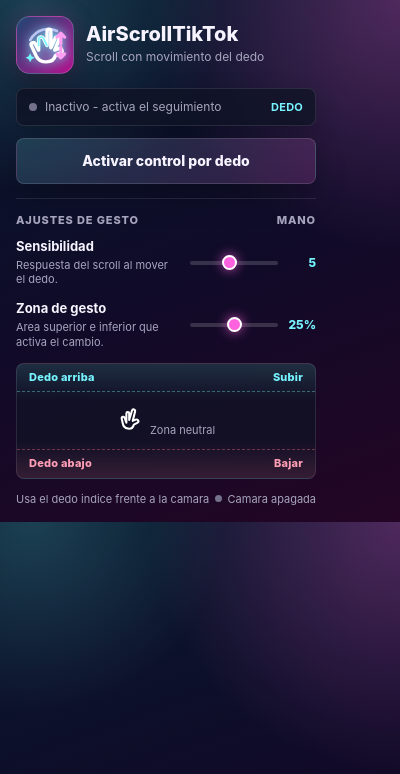
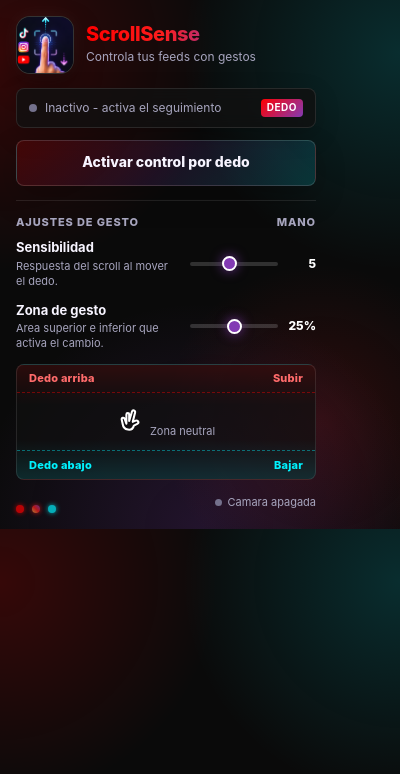
Before and after one commit to FabianH4ck/ExtensionScrollAlAire, a browser extension: page popup.html in a window 400 px wide. Drawn offline with Linux system fonts and the light colour scheme.

Commit message:
Cambio de nombre, interfaz de usuario e icono

```diff
--- a/content.js
+++ b/content.js
@@ -1,5 +1,5 @@
 /**
- * AirScrollTikTok - Content Script (isolated world)
+ * ScrollSense - Content Script (isolated world)
  * Injects mediapipe + injected.js into the PAGE context,
  * then communicates with injected.js via postMessage.
  */
@@ -48,7 +48,7 @@
     </style>
     <div class="es-pill">
       <div class="es-dot"></div>
-      <span>AirScrollTikTok</span>
+      <span>ScrollSense</span>
       <span class="es-zone-indicator" id="es-zone-label">— cargando...</span>
     </div>
   `;
--- a/popup.html
+++ b/popup.html
@@ -3,21 +3,22 @@
 <head>
   <meta charset="UTF-8" />
   <meta name="viewport" content="width=device-width, initial-scale=1.0" />
-  <title>AirScrollTikTok</title>
+  <title>ScrollSense</title>
   <style>
     :root {
-      --bg: #080913;
-      --panel: #111426;
-      --panel-2: #171a31;
+      --bg: #0a0a0a;
+      --panel: #111111;
       --border: rgba(255, 255, 255, 0.1);
       --text: #f7f4ff;
       --muted: #a7a5be;
       --soft: #74718c;
-      --cyan: #76f5ff;
-      --pink: #ff62de;
-      --violet: #9c7cff;
+      --cyan: #00f2fe;    /* TikTok Cyan */
+      --pink: #fe0979;    /* TikTok Pink */
+      --red: #ff0000;     /* YouTube Red */
+      --ig-orange: #fcb045; /* Instagram */
+      --ig-pink: #fd1d1d;   /* Instagram */
+      --ig-purple: #833ab4; /* Instagram */
       --green: #36d99a;
-      --red: #ff6f91;
       --shadow: rgba(0, 0, 0, 0.38);
     }
 
@@ -29,9 +30,11 @@
       color: var(--text);
       font: 14px/1.35 Inter, ui-sans-serif, system-ui, -apple-system, BlinkMacSystemFont, "Segoe UI", sans-serif;
       background:
-        radial-gradient(circle at 8% 0%, rgba(118, 245, 255, 0.18), transparent 30%),
-        radial-gradient(circle at 100% 0%, rgba(255, 98, 222, 0.28), transparent 38%),
-        linear-gradient(160deg, #07192d 0%, #100b28 52%, #240525 100%);
+        radial-gradient(circle at 0% 10%, rgba(255, 0, 0, 0.18), transparent 35%),
+        radial-gradient(circle at 100% 10%, rgba(0, 242, 254, 0.15), transparent 35%),
+        radial-gradient(circle at 50% 100%, rgba(131, 58, 180, 0.2), transparent 40%),
+        radial-gradient(circle at 80% 80%, rgba(253, 29, 29, 0.15), transparent 30%),
+        #0a0a0a;
       overflow: hidden;
     }
 
@@ -53,23 +56,20 @@
       border-radius: 14px;
       display: grid;
       place-items: center;
-      background: linear-gradient(135deg, rgba(31, 73, 118, 0.88), rgba(218, 9, 161, 0.82));
-      border: 1px solid rgba(255, 255, 255, 0.18);
-      box-shadow: 0 12px 28px var(--shadow), 0 0 24px rgba(255, 98, 222, 0.2);
+      background: #111;
+      border: 1px solid rgba(255, 255, 255, 0.15);
+      box-shadow: 0 12px 28px var(--shadow), 0 0 20px rgba(255, 255, 255, 0.05);
       overflow: hidden;
-    }
-
-    .brand-icon svg {
-      width: 49px;
-      height: 49px;
-      filter: drop-shadow(0 0 6px rgba(118, 245, 255, 0.95));
     }
 
     .title h1 {
       font-size: 20px;
       line-height: 1.05;
       font-weight: 800;
-      letter-spacing: 0;
+      letter-spacing: -0.02em;
+      background: linear-gradient(90deg, #ff0000, #fd1d1d, #833ab4, #00f2fe);
+      -webkit-background-clip: text;
+      -webkit-text-fill-color: transparent;
     }
 
     .title p {
@@ -87,7 +87,8 @@
       margin-bottom: 12px;
       border: 1px solid var(--border);
       border-radius: 8px;
-      background: rgba(17, 20, 38, 0.82);
+      background: rgba(17, 17, 17, 0.8);
+      backdrop-filter: blur(8px);
       box-shadow: 0 8px 24px rgba(0, 0, 0, 0.18);
     }
 
@@ -123,35 +124,38 @@
     .status.active .status-text { color: #b8ffd9; }
 
     .motion-tag {
-      color: var(--cyan);
-      font-size: 11px;
+      color: #fff;
+      font-size: 10px;
       font-weight: 700;
-      letter-spacing: 0.02em;
+      letter-spacing: 0.05em;
+      background: linear-gradient(135deg, var(--red), var(--ig-purple));
+      padding: 2px 6px;
+      border-radius: 4px;
     }
 
     .toggle-btn {
       width: 100%;
       height: 46px;
-      border: 1px solid rgba(255, 255, 255, 0.13);
+      border: 1px solid rgba(255, 255, 255, 0.15);
       border-radius: 8px;
       color: var(--text);
-      background: linear-gradient(135deg, rgba(118, 245, 255, 0.16), rgba(255, 98, 222, 0.16));
+      background: linear-gradient(135deg, rgba(255, 0, 0, 0.15), rgba(131, 58, 180, 0.15), rgba(0, 242, 254, 0.15));
       font: inherit;
       font-weight: 800;
       cursor: pointer;
       box-shadow: 0 12px 30px rgba(0, 0, 0, 0.22);
-      transition: transform 0.18s ease, border-color 0.18s ease, box-shadow 0.18s ease;
+      transition: all 0.2s ease;
     }
 
     .toggle-btn:hover {
       transform: translateY(-1px);
-      border-color: rgba(118, 245, 255, 0.55);
-      box-shadow: 0 14px 34px rgba(118, 245, 255, 0.12);
+      border-color: rgba(255, 255, 255, 0.3);
+      box-shadow: 0 14px 34px rgba(255, 255, 255, 0.1);
     }
 
     .toggle-btn.on {
-      border-color: rgba(54, 217, 154, 0.56);
-      background: linear-gradient(135deg, rgba(54, 217, 154, 0.22), rgba(118, 245, 255, 0.14));
+      border-color: rgba(54, 217, 154, 0.6);
+      background: linear-gradient(135deg, rgba(54, 217, 154, 0.2), rgba(0, 242, 254, 0.15));
     }
 
     .section {
@@ -214,14 +218,14 @@
       border-radius: 50%;
       appearance: none;
       -webkit-appearance: none;
-      background: var(--pink);
-      box-shadow: 0 0 12px rgba(255, 98, 222, 0.78);
+      background: var(--ig-purple);
+      box-shadow: 0 0 12px rgba(131, 58, 180, 0.8);
       cursor: pointer;
     }
 
     .slider-val {
       min-width: 30px;
-      color: var(--cyan);
+      color: #fff;
       font-size: 12px;
       font-weight: 800;
       text-align: right;
@@ -234,9 +238,9 @@
       border-radius: 8px;
       overflow: hidden;
       background:
-        linear-gradient(180deg, rgba(118, 245, 255, 0.13), transparent 32%),
-        linear-gradient(0deg, rgba(255, 111, 145, 0.14), transparent 32%),
-        rgba(17, 20, 38, 0.72);
+        linear-gradient(180deg, rgba(255, 0, 0, 0.12), transparent 35%),
+        linear-gradient(0deg, rgba(0, 242, 254, 0.12), transparent 35%),
+        rgba(17, 17, 17, 0.7);
     }
 
     .zone-top,
@@ -257,15 +261,15 @@
     .zone-top {
       top: 0;
       height: 25%;
-      color: var(--cyan);
-      border-bottom: 1px dashed rgba(118, 245, 255, 0.36);
+      color: #ff6b6b;
+      border-bottom: 1px dashed rgba(255, 0, 0, 0.4);
     }
 
     .zone-bottom {
       bottom: 0;
       height: 25%;
-      color: #ff9eb5;
-      border-top: 1px dashed rgba(255, 111, 145, 0.36);
+      color: var(--cyan);
+      border-top: 1px dashed rgba(0, 242, 254, 0.4);
     }
 
     .zone-mid {
@@ -317,23 +321,36 @@
       background: var(--green);
       box-shadow: 0 0 8px rgba(54, 217, 154, 0.8);
     }
+
+    /* Social icons at the bottom */
+    .social-icons {
+      display: flex;
+      gap: 8px;
+      justify-content: center;
+      margin-top: 12px;
+      opacity: 0.7;
+    }
+
+    .social-dot {
+      width: 8px;
+      height: 8px;
+      border-radius: 50%;
+    }
+
+    .yt-dot { background: var(--red); box-shadow: 0 0 5px var(--red); }
+    .ig-dot { background: linear-gradient(45deg, var(--ig-orange), var(--ig-pink), var(--ig-purple)); box-shadow: 0 0 5px var(--ig-pink); }
+    .tt-dot { background: var(--cyan); box-shadow: 0 0 5px var(--cyan); }
   </style>
 </head>
 <body>
   <main class="app">
     <header class="hero">
       <div class="brand-icon" aria-hidden="true">
-        <svg viewBox="0 0 64 64" fill="none" xmlns="http://www.w3.org/2000/svg">
-          <path d="M12 25C20 10 36 8 47 13" stroke="#c9d4ff" stroke-width="3.5" stroke-linecap="round" opacity="0.85"/>
-          <path d="M23 32V24C23 20.5 28 19.8 29.5 23L34 32V13C34 9.8 39 9.8 39 13V35L45 22C46.4 19 51 21.2 49.7 24.2L44 38L49 36C53 34.4 55.6 39.6 51.7 41.6L45 45C42 56 25 56 20 46L13.5 32C12 28.8 16.8 26.5 18.5 29.6L23 38V32Z" stroke="white" stroke-width="4.5" stroke-linecap="round" stroke-linejoin="round"/>
-          <path d="M23 32V24C23 20.5 28 19.8 29.5 23L34 32" stroke="#79f6ff" stroke-width="2.2" stroke-linecap="round"/>
-          <path d="M52 16V30M52 16L47 21M52 16L57 21M52 48V34M52 48L47 43M52 48L57 43" stroke="#ff9ff2" stroke-width="4.2" stroke-linecap="round" stroke-linejoin="round"/>
-          <path d="M12 42L14 46L18 48L14 50L12 54L10 50L6 48L10 46L12 42Z" fill="#76f5ff"/>
-        </svg>
+        <img src="icons/IconoDef.png" alt="ScrollSense Icon" style="width: 100%; height: 100%; object-fit: cover;">
       </div>
       <div class="title">
-        <h1>AirScrollTikTok</h1>
-        <p>Scroll con movimiento del dedo</p>
+        <h1>ScrollSense</h1>
+        <p>Controla tus feeds con gestos</p>
       </div>
     </header>
 
@@ -394,7 +411,11 @@
     </section>
 
     <footer class="footer">
-      <span>Usa el dedo indice frente a la camara</span>
+      <div class="social-icons">
+        <div class="social-dot yt-dot" title="YouTube Shorts"></div>
+        <div class="social-dot ig-dot" title="Instagram Reels"></div>
+        <div class="social-dot tt-dot" title="TikTok"></div>
+      </div>
       <div class="cam-indicator" id="camIndicator">
         <div class="cam-dot"></div>
         <span id="camText">Camara apagada</span>
```
Also changed, not shown: icons/IconoDef.png (added), manifest.json.
